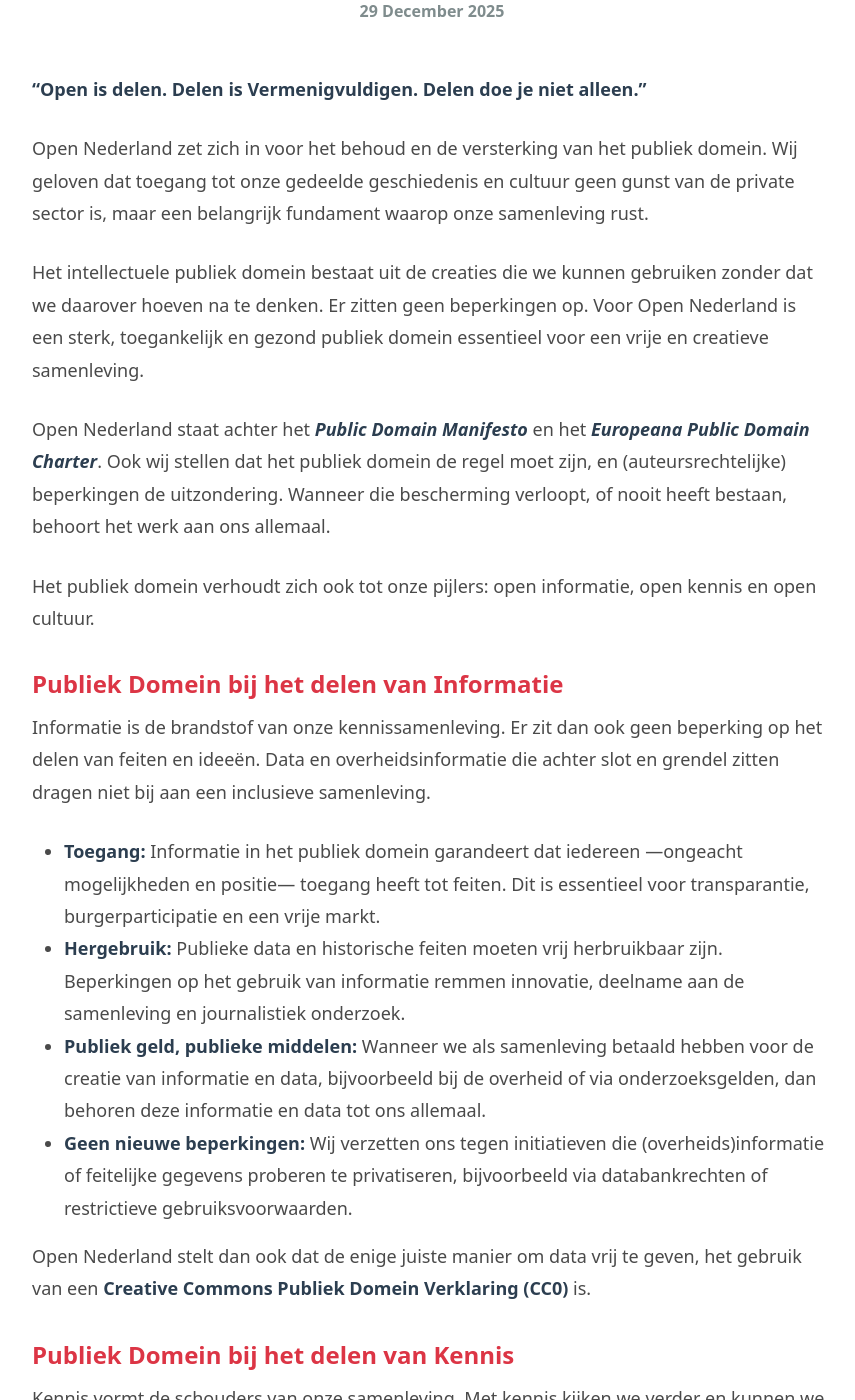
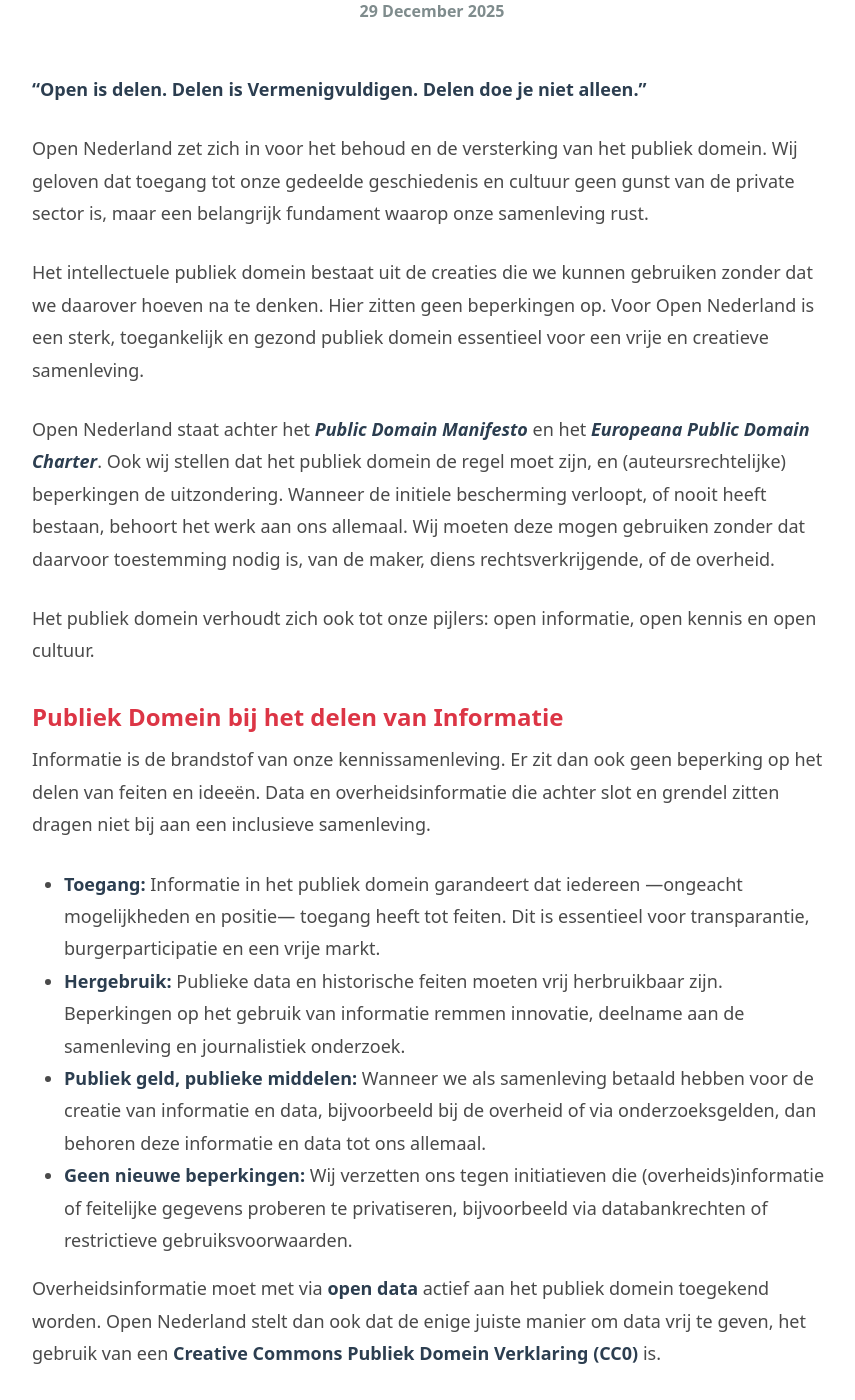
Before and after one commit to opennederland/www.opennederland.nl, a Jekyll site: the page built from _positions/publiek_domein.md, in a window 1280 px wide and 1400 px high, scrolled down 232 px. Shown: the whole window, without its empty margins (208-1063 px from the left). Built offline with Jekyll 4.4.1, drawn with Linux system fonts in a browser that asks for light colours; some of the changed text lies outside the part shown.

Commit message:
Redactie publiek domein standpunt

```diff
--- a/_positions/publiek_domein.md
+++ b/_positions/publiek_domein.md
@@ -7,9 +7,9 @@
 
 Open Nederland zet zich in voor het behoud en de versterking van het publiek domein. Wij geloven dat toegang tot onze gedeelde geschiedenis en cultuur geen gunst van de private sector is, maar een belangrijk fundament waarop onze samenleving rust.
 
-Het intellectuele publiek domein bestaat uit de creaties die we kunnen gebruiken zonder dat we daarover hoeven na te denken. Er zitten geen beperkingen op. Voor Open Nederland is een sterk, toegankelijk en gezond publiek domein essentieel voor een vrije en creatieve samenleving.
+Het intellectuele publiek domein bestaat uit de creaties die we kunnen gebruiken zonder dat we daarover hoeven na te denken. Hier zitten geen beperkingen op. Voor Open Nederland is een sterk, toegankelijk en gezond publiek domein essentieel voor een vrije en creatieve samenleving.
 
-Open Nederland staat achter het *[Public Domain Manifesto](/initiatief/public-domain-manifesto/)* en het *[Europeana Public Domain Charter](/initiatief/public-domain-charter/)*. Ook wij stellen dat het publiek domein de regel moet zijn, en (auteursrechtelijke) beperkingen de uitzondering. Wanneer die bescherming verloopt, of nooit heeft bestaan, behoort het werk aan ons allemaal.
+Open Nederland staat achter het *[Public Domain Manifesto](/initiatief/public-domain-manifesto/)* en het *[Europeana Public Domain Charter](/initiatief/public-domain-charter/)*. Ook wij stellen dat het publiek domein de regel moet zijn, en (auteursrechtelijke) beperkingen de uitzondering. Wanneer de initiele bescherming verloopt, of nooit heeft bestaan, behoort het werk aan ons allemaal. Wij moeten deze mogen gebruiken zonder dat daarvoor toestemming nodig is, van de maker, diens rechtsverkrijgende, of de overheid.
 
 Het publiek domein verhoudt zich ook tot onze pijlers: open informatie, open kennis en open cultuur.
 
@@ -21,7 +21,7 @@
 * **Publiek geld, publieke middelen:** Wanneer we als samenleving betaald hebben voor de creatie van informatie en data, bijvoorbeeld bij de overheid of via onderzoeksgelden, dan behoren deze informatie en data tot ons allemaal.
 * **Geen nieuwe beperkingen:** Wij verzetten ons tegen initiatieven die (overheids)informatie of feitelijke gegevens proberen te privatiseren, bijvoorbeeld via databankrechten of restrictieve gebruiksvoorwaarden.
 
-Open Nederland stelt dan ook dat de enige juiste manier om data vrij te geven, het gebruik van een [Creative Commons Publiek Domein Verklaring (CC0)](https://creativecommons.org/publicdomain/zero/1.0/deed.en) is.
+Overheidsinformatie moet met via [open data](/tags/open-data) actief aan het publiek domein toegekend worden. Open Nederland stelt dan ook dat de enige juiste manier om data vrij te geven, het gebruik van een [Creative Commons Publiek Domein Verklaring (CC0)](https://creativecommons.org/publicdomain/zero/1.0/deed.en) is.
 
 ### Publiek Domein bij het delen van Kennis
 Kennis vormt de schouders van onze samenleving. Met kennis kijken we verder en kunnen we meer. Het publiek domein is een belangrijk deel van deze schouders.
@@ -29,8 +29,10 @@
 * **De grondstof voor creatie:** Het publiek domein fungeert als ruw materiaal. Kennis die vrij is, kan worden vertaald, aangepast, samengevat en verbeterd zonder juridische onzekerheden.
 * **Innovatie, wetenschap en onderzoek:** Vooruitgang stagneert als bestaande inzichten ontoegankelijk zijn. Het publiek domein zorgt ervoor dat onderzoekers, studenten en uitvinders vrijelijk kunnen bouwen op de ontdekkingen en gebeurtenissen van het verleden.
 
+Open Nederland verzet zich actief tegen beperkingen die gelegd worden open publiek domein kennis. Denk hierbij aan restrictieve overeenkomsten of pogingen om sui generis beperkingen te intropduceren.
+
 ### Publiek Domein bij het delen van Cultuur
-Cultuur is levend en veranderlijk; het is fluïde. Het publiek domein is de plek waar onze culturele productie neerdaalt en waar nieuwe cultuur ontstaat door remixen en nieuwe interpretaties.
+Cultuur is levend en veranderlijk; het is fluïde. Het publiek domein is de plek waar onze culturele productie neerdaalt en waar nieuwe cultuur ontstaat door deze te remixen en er nieuwe interpretaties aan te geven.
 
 * **Digitaal is gelijk aan Analoog:** Wij onderschrijven het kernprincipe van de Public Domain Charter en het Public Domain Manifesto: *Wat in de analoge wereld in het publiek domein is, moet dat in de digitale wereld ook zijn.* Bij het digitaliseren van een schilderij of manuscript mogen geen nieuwe beperkingen ontstaan. Niet vanuit de wet en niet door overeenkomsten. Een digitale reproductie van een publiek domein werk blijft publiek domein.
 * **Erfgoed is van ons allemaal:** Musea, archieven en bibliotheken zijn de hoeders van ons erfgoed, niet de poortwachters ervan wanneer de rechten erop zijn verlopen. De samenleving heeft er veel baat bij om digitaal van dit erfgoed te kunnen genieten, het te downloaden en verder te gebruiken.
```
